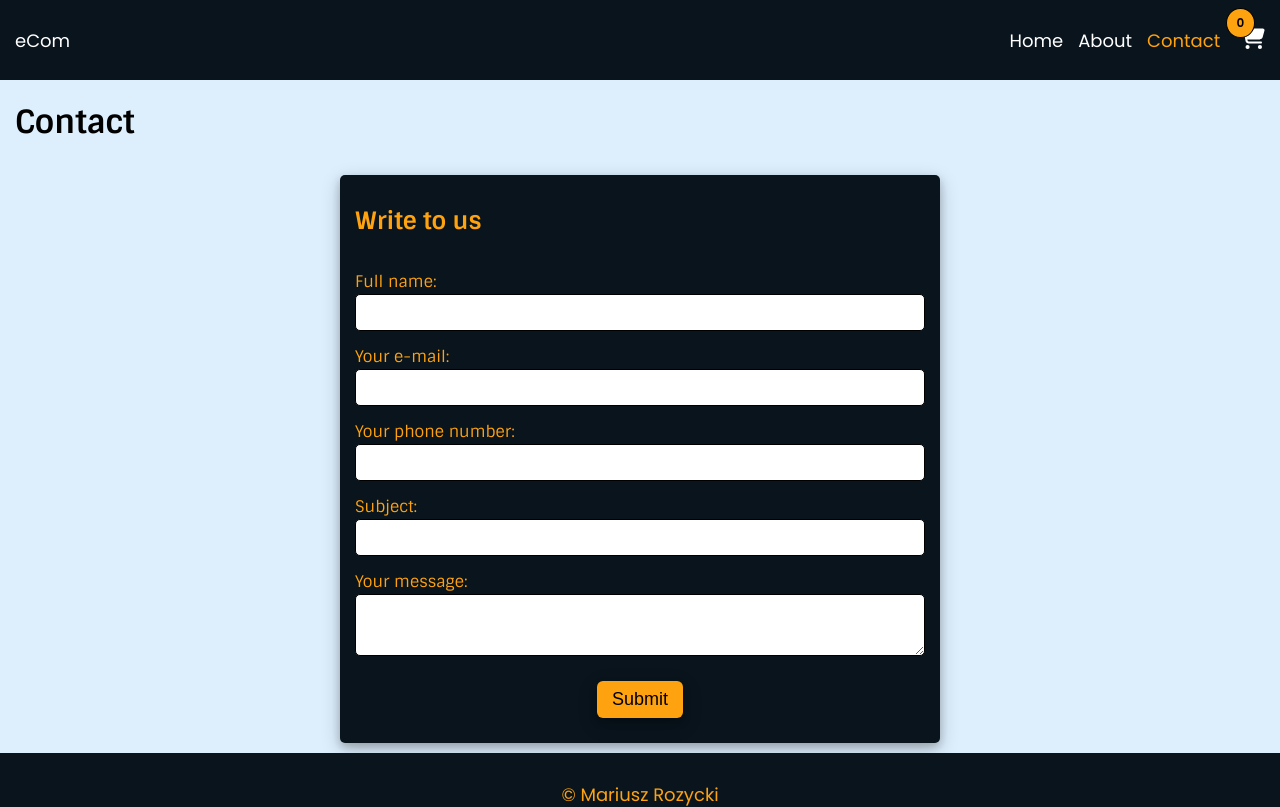
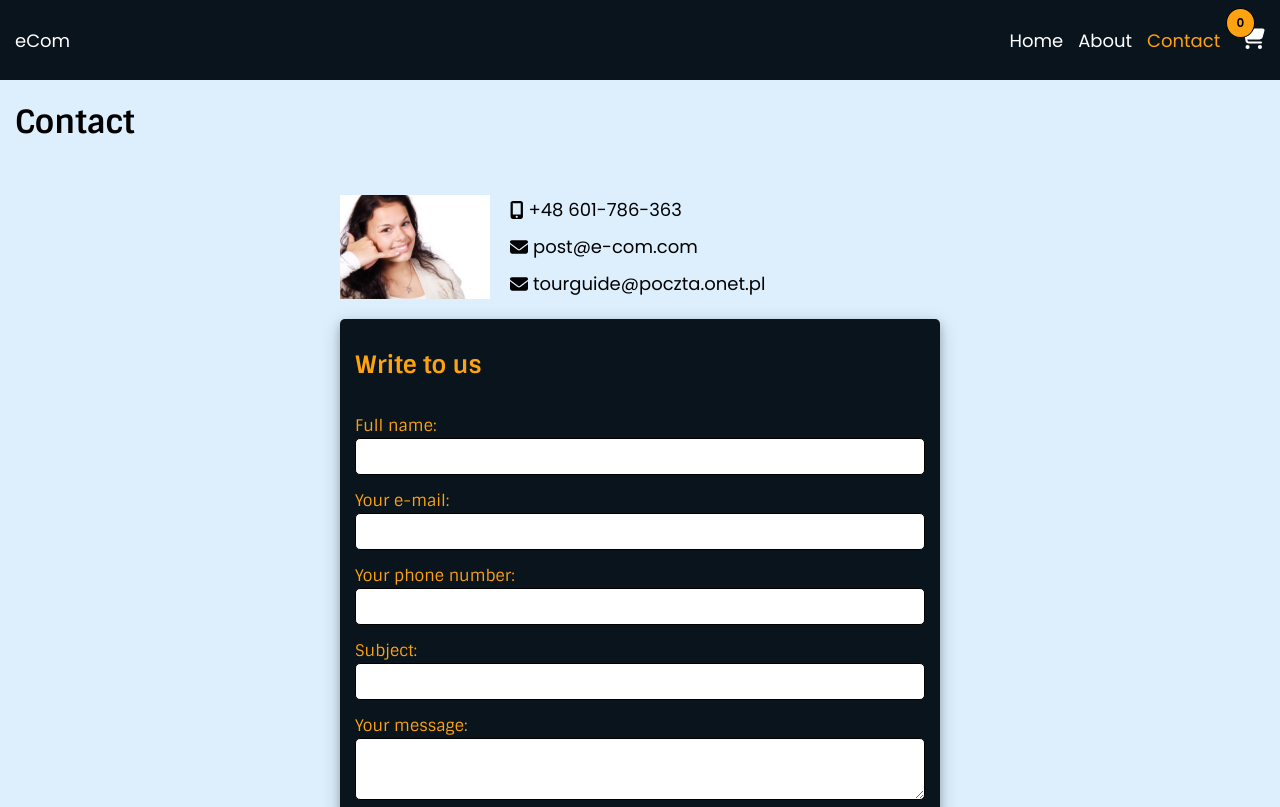
Before and after one commit to MariuszRozycki/e-com-store-react, a React (Vite) app: page /contact in a window 1280 px wide. Shown: the top 807 px of the page. Built offline with nearby package versions, Linux system fonts and the light colour scheme.

Commit message:
Improved Contact

```diff
--- /dev/null
+++ b/src/components/AboutContent/AboutContent.jsx
@@ -0,0 +1,11 @@
+import * as S from "./AboutContent.styled";
+
+const AboutContent = () => {
+  return (
+    <S.AboutContent>
+      <h2>About content</h2>
+    </S.AboutContent>
+  );
+};
+
+export default AboutContent;
--- /dev/null
+++ b/src/components/AboutContent/AboutContent.styled.jsx
@@ -0,0 +1,3 @@
+import styled from "styled-components";
+
+export const AboutContent = styled.div.attrs({ className: "about-content" })``;
--- /dev/null
+++ b/src/components/Contact/Contact.styled.jsx
@@ -0,0 +1,7 @@
+import styled from "styled-components";
+
+export const Contact = styled.div.attrs({ className: "contact-wrapper" })`
+  margin: auto;
+  width: 100%;
+  max-width: 600px;
+`;
--- /dev/null
+++ b/src/components/Contact/ContactDetails.jsx
@@ -0,0 +1,41 @@
+import * as S from "./ContactDetails.styled";
+import { FontAwesomeIcon } from "@fortawesome/react-fontawesome";
+import { faMobileAlt, faEnvelope } from "@fortawesome/free-solid-svg-icons";
+
+const ContactDetails = () => {
+  return (
+    <S.ContactDetails>
+      <div className='img-wrapper'>
+        <img src='/pictures/contact-us.jpg' alt='Contact us' />
+      </div>
+      <ul className='contact-details'>
+        <li>
+          <a href='tel:+48601786363'>
+            <div className='contact-details-icon-wrapper'>
+              <FontAwesomeIcon icon={faMobileAlt} />
+            </div>
+            +48 601-786-363
+          </a>
+        </li>
+        <li>
+          <a href='mailto:post@e-com.com'>
+            <div className='contact-details-icon-wrapper email-icon'>
+              <FontAwesomeIcon icon={faEnvelope} />
+            </div>
+            post@e-com.com
+          </a>
+        </li>
+        <li>
+          <a href='mailto:tourguide@poczta.onet.pl'>
+            <div className='contact-details-icon-wrapper email-icon'>
+              <FontAwesomeIcon icon={faEnvelope} />
+            </div>
+            tourguide@poczta.onet.pl
+          </a>
+        </li>
+      </ul>
+    </S.ContactDetails>
+  );
+};
+
+export default ContactDetails;
--- /dev/null
+++ b/src/components/Contact/ContactDetails.styled.jsx
@@ -0,0 +1,77 @@
+import styled from "styled-components";
+
+export const ContactDetails = styled.div.attrs({ className: "contact-details-wrapper" })`
+  display: grid;
+  grid-template-columns: 1fr;
+  gap: 20px;
+  max-width: 600px;
+  margin: 20px auto;
+
+  .img-wrapper {
+    width: 150px;
+
+    img {
+      width: 100%;
+      height: 100%;
+      object-fit: cover;
+    }
+  }
+
+  .contact-details {
+    justify-self: flex-start;
+    list-style: none;
+    margin: auto;
+    width: 100%;
+    display: flex;
+    flex-direction: column;
+    justify-content: center;
+    align-items: flex-start;
+    padding: 0;
+    gap: 10px;
+
+    li {
+      display: flex;
+      justify-content: center;
+      align-items: center;
+
+      a {
+        display: flex;
+        justify-content: center;
+        align-items: baseline;
+        gap: 5px;
+        color: var(--color-black);
+        transition: color var(--transition-standard);
+
+        &:hover {
+          color: var(--red-color);
+        }
+
+        .contact-details-icon-wrapper {
+          display: inline-block;
+          height: 20px;
+
+          img {
+            width: auto;
+            height: 100%;
+          }
+
+          &.email-icon {
+            height: 20px;
+          }
+        }
+      }
+
+      p {
+        font-weight: 600;
+      }
+
+      &:last-of-type p {
+        margin: 7px 0;
+      }
+    }
+  }
+
+  @media ${({ theme }) => theme.device.tablet} {
+    grid-template-columns: auto 1fr;
+  }
+`;
--- a/src/components/ContactForm/ContactForm.styled.jsx
+++ b/src/components/Contact/ContactForm.styled.jsx
@@ -5,7 +5,6 @@ export const ContactForm = styled.form.attrs({ id: "form-15", className: "form",
   flex-direction: column;
   width: 100%;
   margin: auto;
-  max-width: 600px;
   row-gap: 15px;
   box-shadow: ${({ theme }) => theme.boxShadows.light};
   padding: ${({ theme }) => theme.padding.container};
--- a/src/components/index.jsx
+++ b/src/components/index.jsx
@@ -8,7 +8,9 @@ import SearchBar from "./SearchBar/SearchBar";
 import { StarRating } from "./StarRating/StarRating";
 import ShoppingCartIcon from "./ShoppingCartIcon/ShoppingCartIcon";
 import Success from "./Success/Success";
-import ContactForm from "./ContactForm/ContactForm";
+import ContactForm from "./Contact/ContactForm";
+import ContactDetails from "./Contact/ContactDetails";
+import AboutContent from "./AboutContent/AboutContent";
 
 export {
   Header,
@@ -28,4 +30,6 @@ export {
   ShoppingCartIcon,
   Success,
   ContactForm,
+  ContactDetails,
+  AboutContent,
 };
--- a/src/pages/About.jsx
+++ b/src/pages/About.jsx
@@ -1,10 +1,11 @@
-import { ContainerOutletContent } from "../components";
+import { ContainerOutletContent, AboutContent } from "../components";
 
 const About = () => {
   return (
     <div className='outlet-content'>
       <ContainerOutletContent>
         <h1>About</h1>
+        <AboutContent />
       </ContainerOutletContent>
     </div>
   );
--- a/src/pages/Contact.jsx
+++ b/src/pages/Contact.jsx
@@ -1,11 +1,15 @@
-import { ContainerOutletContent, ContactForm } from "../components";
+import { ContainerOutletContent, ContactForm, ContactDetails } from "../components";
+import * as S from "../components/Contact/Contact.styled";
 
 const Contact = () => {
   return (
     <div className='outlet-content'>
       <ContainerOutletContent>
         <h1>Contact</h1>
-        <ContactForm />
+        <S.Contact>
+          <ContactDetails />
+          <ContactForm />
+        </S.Contact>
       </ContainerOutletContent>
     </div>
   );
```
Also changed, not shown: public/pictures/contact-us.jpg (added), src/components/Contact/ContactForm.jsx (renamed from src/components/ContactForm/ContactForm.jsx).
